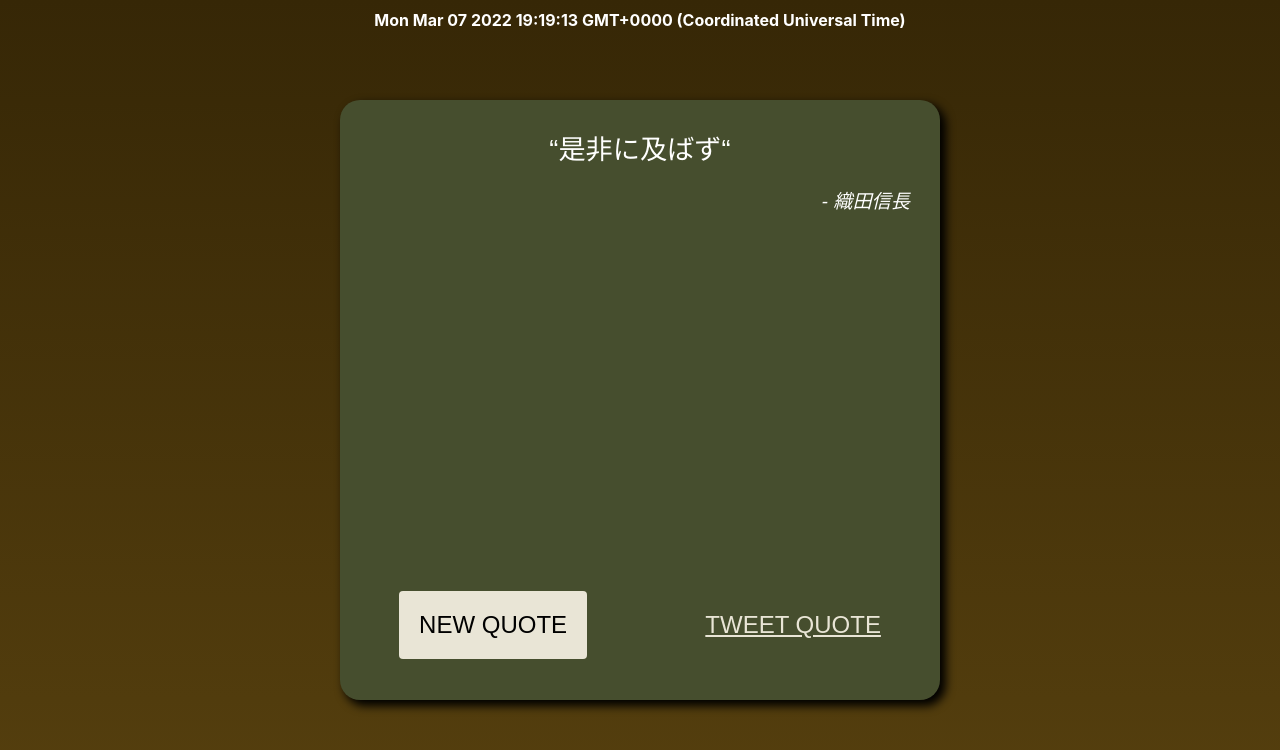
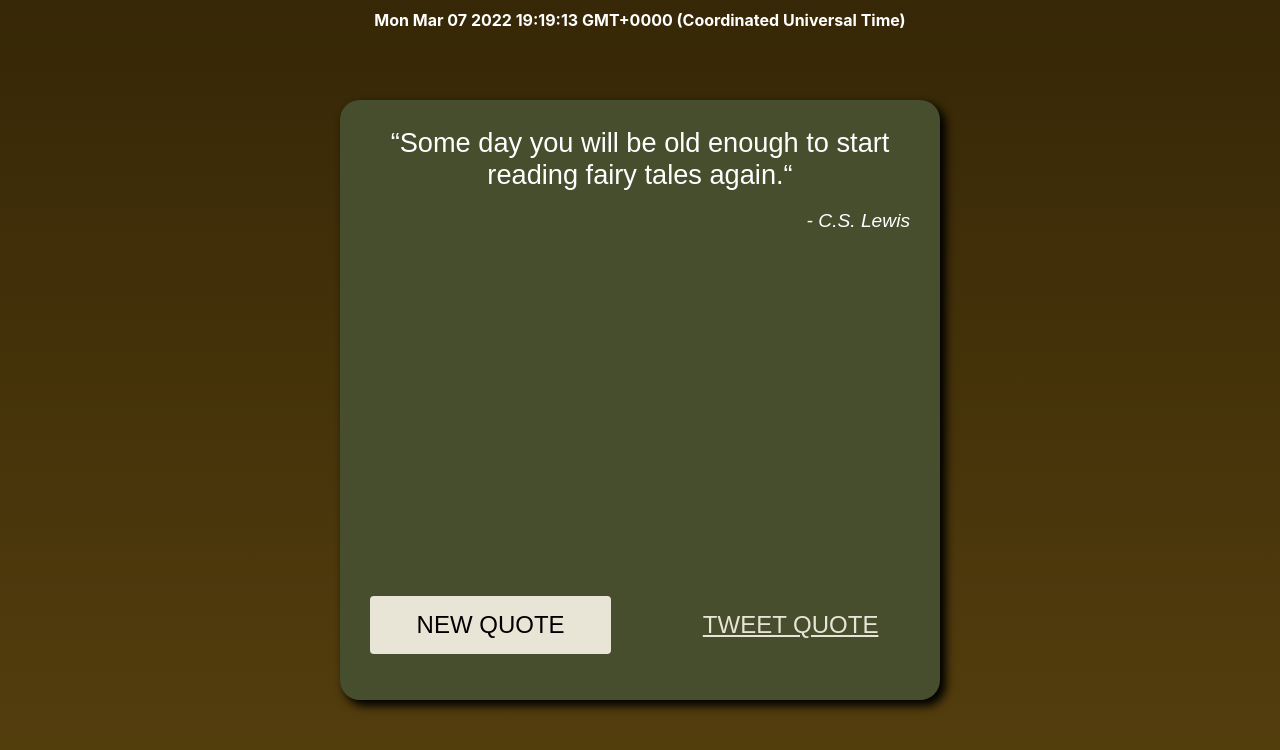
Before and after one commit to tahmdev/random-quote-machine, a React (Create React App) app: page / in a window 1280 px wide. Shown: the top 750 px of the page. Built offline with nearby package versions, Linux system fonts and the light colour scheme.

Commit message:
Fixed issue with high-width + low-height screens

```diff
--- a/src/App.css
+++ b/src/App.css
@@ -13,10 +13,9 @@
 }
 #quote-box{
   max-width: 600px;
-  max-height: 600px;
   width: 90vw;
-  height: 90vw;
-  aspect-ratio: 1*1;
+  max-height: 100vh;
+  aspect-ratio: 1 / 1;
   background-color: #464E2E;
   color: #FFF;
   position: absolute;
@@ -28,13 +27,16 @@
   border-radius: 20px;
   box-shadow: 5px 5px 10px 1px #000;
 
+
 }
 #new-quote{
   background-color: #E9E5D6;
   border: none;
   border-radius: 4px;
-  padding: 20px;
+  padding: 15px;
   font-size: 1rem;
+  flex:auto;
+  margin: 0 5% 0 5%;
 }
 #new-quote:hover{
   background-color: #E9E5D6;
@@ -45,6 +47,8 @@
 #tweet-quote{
   color: #E9E5D6;
   font-size: 1rem;
+  flex: auto;
+  margin: 0 5% 0 5%;
 }
 #quote-box-footer{
   position: absolute;
@@ -69,7 +73,7 @@
   margin-right: 5px;
 }
 
-@media only screen and (min-width: 550px){
+@media only screen and (min-width: 780px) and (min-height: 500px){
   #text{
     font-size: 1.7rem;
   }
--- a/src/App.js
+++ b/src/App.js
@@ -44,7 +44,6 @@ class QuoteBox extends React.Component{
       quotes : [
         ['Socialism never took root in America because the poor see themselves not as an exploited proletariat but as temporarily embarrassed millionaires', "Steinbck"],
         ["どう生きても今日も明日にはすぎた昨日", "鬼"],
-        ["We live in a country where if you want to go bomb somebody, there’s remarkably little discussion about how much it might cost. But when you have a discussion about whether or not we can assist people who are suffering, then suddenly we become very cost-conscious.", "Prof. Andrew Bacevich"],
         ["A bore is someone who deprives you of solitude without providing you with company.", "Oscar Wilde"],
         ["プロはいかなる時でも、言い訳をしない", "千代の富士"],
         ["是非に及ばず", "織田信長"],
```
